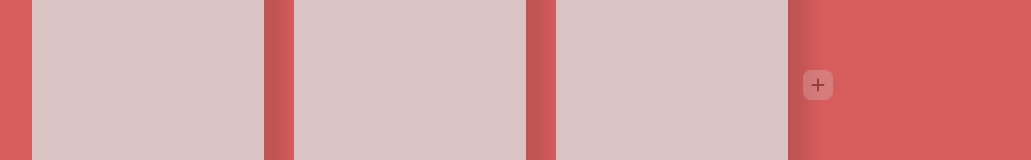
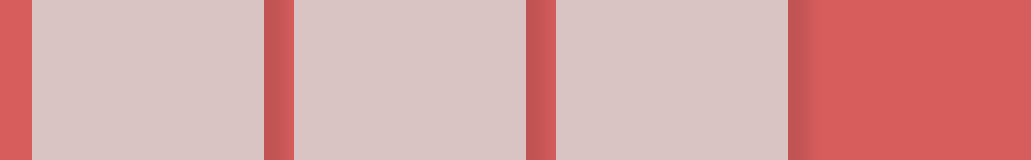
Before and after one commit to DexLuthor/uno-scoreboard, an Angular app: page / in a window 1280 px wide. Shown: the part 289-449 px from the top of the page, without its empty margins (230-1261 px from the left). Built offline with nearby package versions, Linux system fonts and the light colour scheme.

Commit message:
remove add on the main page

```diff
--- a/src/app/app.component.html
+++ b/src/app/app.component.html
@@ -13,23 +13,6 @@
       <strong>Flawless rounds: {{winsNumber(p)}}</strong>
       <input [(ngModel)]="pointInputs[i]" type="number" placeholder="Enter points...">
     </div>
-    <div *ngIf="addingPlayer" class="player">
-      <div>
-        <input type="text" class="">
-      </div>
-      <div class="score">0</div>
-      <hr class="separator">
-
-      <input type="number">
-    </div>
-    <button
-      (click)="addPlayer()"
-      [disabled]="addingPlayer"
-      class="add"
-      tabindex="-1"
-    >
-      <fa-icon [icon]="iconPlus"></fa-icon>
-    </button>
   </div>
   <button
     (click)="next()"
--- a/src/app/app.component.scss
+++ b/src/app/app.component.scss
@@ -99,29 +99,6 @@ $border-radius: 8px;
         }
       }
     }
-
-    .add {
-      position: absolute;
-      top: 50%;
-      right: 0;
-
-      width: 30px;
-      height: 30px;
-
-      border: none;
-      outline: none;
-      border-radius: $border-radius;
-      background-color: $primary;
-      opacity: .3;
-      transform: translate(45px, -15px);
-      transition: opacity ease-out .3s, transform ease-out .3s;
-      cursor: pointer;
-
-      &:hover, &:focus {
-        opacity: 1;
-        transform: translate(45px, -15px) scale(1.2);
-      }
-    }
   }
 
   .next {
--- a/src/app/app.component.ts
+++ b/src/app/app.component.ts
@@ -1,7 +1,7 @@
 import {Component, HostListener, OnInit} from '@angular/core';
 import {Player} from "./Player";
 
-import {faArrowRightRotate, faPlus} from '@fortawesome/free-solid-svg-icons';
+import {faArrowRightRotate} from '@fortawesome/free-solid-svg-icons';
 
 @Component({
   selector: 'root',
@@ -9,7 +9,6 @@ import {faArrowRightRotate, faPlus} from '@fortawesome/free-solid-svg-icons';
   styleUrls: ['app.component.scss']
 })
 export class AppComponent implements OnInit {
-  iconPlus = faPlus
   iconReset = faArrowRightRotate
 
   ngOnInit(): void {
@@ -29,13 +28,6 @@ export class AppComponent implements OnInit {
     null,
     null
   ]
-  addingPlayer: boolean = false;
-
-  addPlayer() {
-    this.addingPlayer = true;
-    // this.players.push({name: '', score: 0, history: []});
-    // this.pointInputs.push(null);
-  }
 
   @HostListener("window:keydown.enter")
   next() {
```
